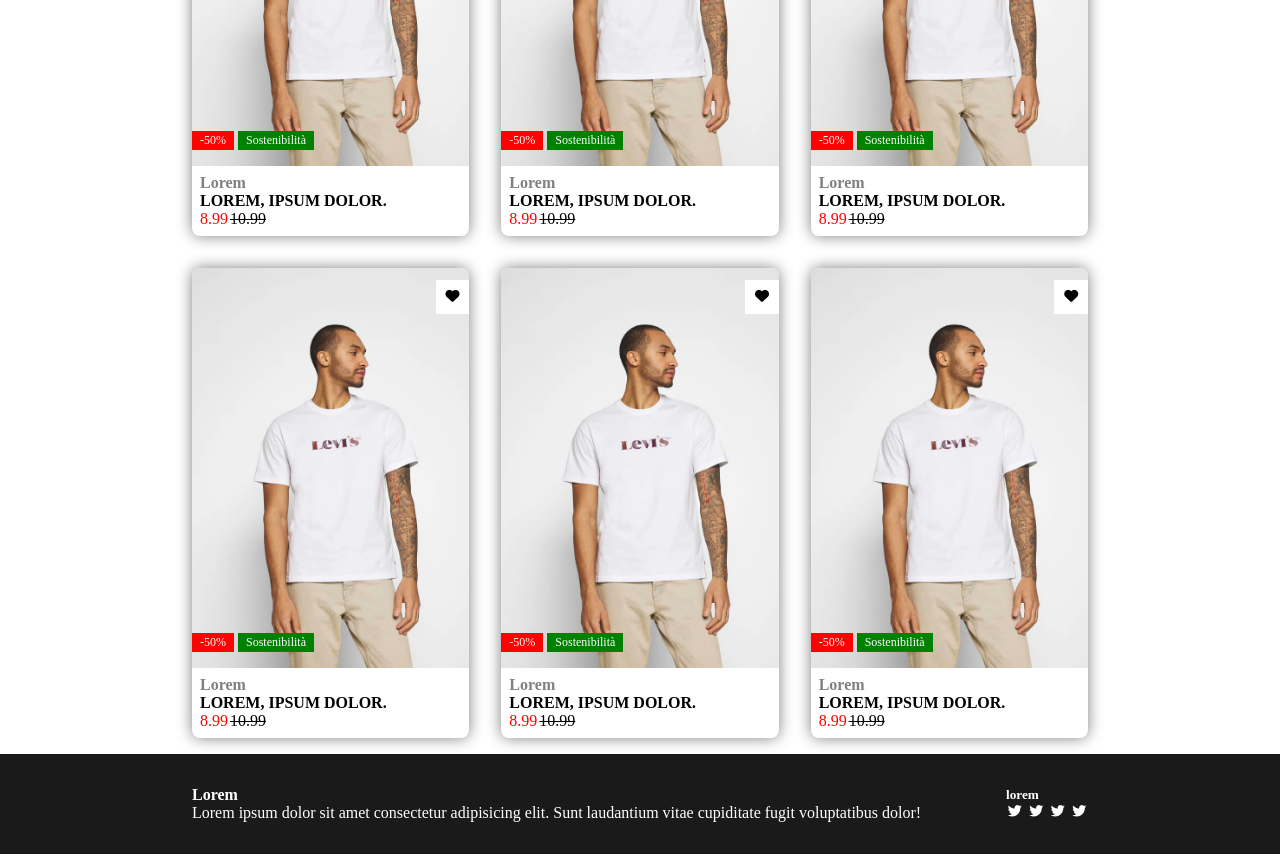
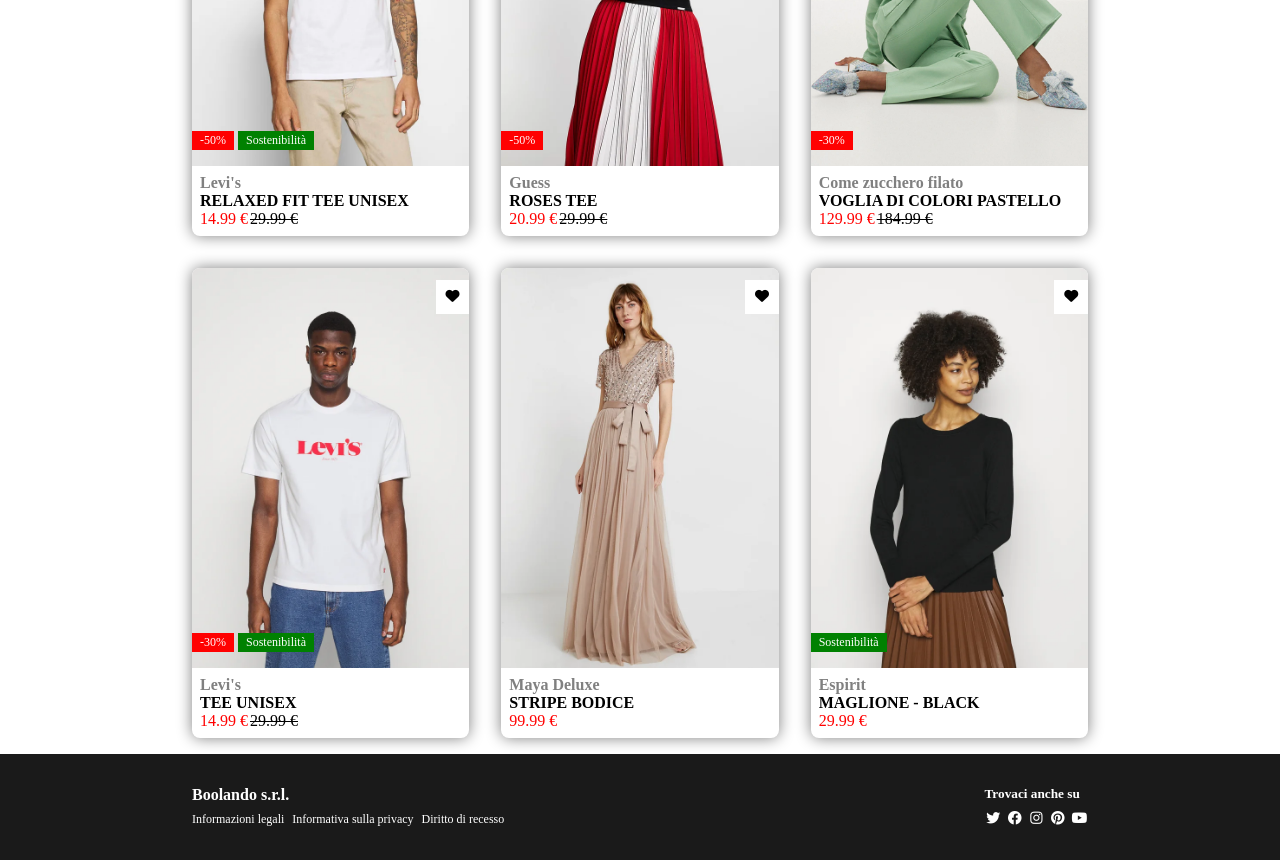
Before and after one commit to Iara1996/html-css-boolando, a plain HTML site: page index.html in a window 1280 px wide. Shown: the part 320-1180 px from the top of the page. Drawn offline with Linux system fonts and the light colour scheme.

Commit message:
Add content

```diff
--- a/index.html
+++ b/index.html
@@ -12,9 +12,9 @@
         <nav>
             <div class="container d_flex">
                 <ul class="left_menu">
-                    <li><a href="#">Lorem</a></li>
-                    <li><a href="#">Lorem</a></li>
-                    <li><a href="#">Lorem</a></li>
+                    <li><a href="#">Donna</a></li>
+                    <li><a href="#">Uomo</a></li>
+                    <li><a href="#">Bambini</a></li>
                 </ul>
                 <div class="logo text_center">
                     <img width= "150px" src="./img/boolean-logo.png" alt="Logo Boolando">
@@ -26,7 +26,6 @@
                 </ul>
             </div>
         </nav>
-
     </header>
     <main id="site_main">
         <div class="products">
@@ -46,12 +45,12 @@
                                 </div>
                             </div>
                             <div class="card_body">
-                                <strong>Lorem</strong>
-                                <h4>Lorem, ipsum dolor.</h4>
+                                <strong>Levi's</strong>
+                                <h4>RELAXED FIT TEE UNISEX</h4>
                                 <div class="pricing">
                                     <div class="pricing">
-                                        <div class="discounted">8.99</div>
-                                        <div class="full">10.99</div>
+                                        <div class="discounted">14.99 &euro;</div>
+                                        <div class="full">29.99 &euro;</div>
                                     </div>
                                 </div>
                             </div>
@@ -63,20 +62,19 @@
                                 <div class="like">
                                     <i class="fas fa-heart fa-sm fa-fw"></i>
                                 </div>
-                                <img class="top" src="./img/1.webp" alt="photo product">
-                                <img class="bottom" src="./img/1b.webp" alt="photo outfit">
+                                <img class="top" src="./img/2.webp" alt="photo product">
+                                <img class="bottom" src="./img/2b.webp" alt="photo outfit">
                                 <div class="badges">
                                     <div class="discount"> -50%</div>
-                                    <div class="category">Sostenibilità</div>
                                 </div>
                             </div>
                             <div class="card_body">
-                                <strong>Lorem</strong>
-                                <h4>Lorem, ipsum dolor.</h4>
+                                <strong>Guess</strong>
+                                <h4>ROSES TEE</h4>
                                 <div class="pricing">
                                     <div class="pricing">
-                                        <div class="discounted">8.99</div>
-                                        <div class="full">10.99</div>
+                                        <div class="discounted">20.99 &euro;</div>
+                                        <div class="full">29.99 &euro;</div>
                                     </div>
                                 </div>
                             </div>
@@ -87,20 +85,19 @@
                                 <div class="like">
                                     <i class="fas fa-heart fa-sm fa-fw"></i>
                                 </div>
-                                <img class="top" src="./img/1.webp" alt="photo product">
-                                <img class="bottom" src="./img/1b.webp" alt="photo outfit">
+                                <img class="top" src="./img/3.webp" alt="photo product">
+                                <img class="bottom" src="./img/3b.webp" alt="photo alternative color">
                                 <div class="badges">
-                                    <div class="discount"> -50%</div>
-                                    <div class="category">Sostenibilità</div>
+                                    <div class="discount"> -30%</div>
                                 </div>
                             </div>
                             <div class="card_body">
-                                <strong>Lorem</strong>
-                                <h4>Lorem, ipsum dolor.</h4>
+                                <strong>Come zucchero filato</strong>
+                                <h4>VOGLIA DI COLORI PASTELLO</h4>
                                 <div class="pricing">
                                     <div class="pricing">
-                                        <div class="discounted">8.99</div>
-                                        <div class="full">10.99</div>
+                                        <div class="discounted">129.99 &euro;</div>
+                                        <div class="full">184.99 &euro;</div>
                                     </div>
                                 </div>
                             </div>
@@ -111,20 +108,20 @@
                                 <div class="like">
                                     <i class="fas fa-heart fa-sm fa-fw"></i>
                                 </div>
-                                <img class="top" src="./img/1.webp" alt="photo product">
-                                <img class="bottom" src="./img/1b.webp" alt="photo outfit">
+                                <img class="top" src="./img/4.webp" alt="photo product">
+                                <img class="bottom" src="./img/4b.webp" alt="photo outfit">
                                 <div class="badges">
-                                    <div class="discount"> -50%</div>
+                                    <div class="discount"> -30%</div>
                                     <div class="category">Sostenibilità</div>
                                 </div>
                             </div>
                             <div class="card_body">
-                                <strong>Lorem</strong>
-                                <h4>Lorem, ipsum dolor.</h4>
+                                <strong>Levi's</strong>
+                                <h4>TEE UNISEX</h4>
                                 <div class="pricing">
                                     <div class="pricing">
-                                        <div class="discounted">8.99</div>
-                                        <div class="full">10.99</div>
+                                        <div class="discounted">14.99 &euro;</div>
+                                        <div class="full">29.99 &euro;</div>
                                     </div>
                                 </div>
                             </div>
@@ -134,20 +131,15 @@
                             <div class="images"> <div class="like">
                                 <i class="fas fa-heart fa-sm fa-fw"></i>
                             </div>
-                                <img class="top" src="./img/1.webp" alt="photo product">
-                                <img class="bottom" src="./img/1b.webp" alt="photo outfit">
-                                <div class="badges">
-                                    <div class="discount"> -50%</div>
-                                    <div class="category">Sostenibilità</div>
-                                </div>
+                                <img class="top" src="./img/5.webp" alt="photo product">
+                                <img class="bottom" src="./img/5b.webp" alt="photo outfit">
                             </div>
                             <div class="card_body">
-                                <strong>Lorem</strong>
-                                <h4>Lorem, ipsum dolor.</h4>
+                                <strong>Maya Deluxe</strong>
+                                <h4>STRIPE BODICE</h4>
                                 <div class="pricing">
                                     <div class="pricing">
-                                        <div class="discounted">8.99</div>
-                                        <div class="full">10.99</div>
+                                        <div class="discounted">99.99 &euro;</div>
                                     </div>
                                 </div>
                             </div>
@@ -158,20 +150,18 @@
                                 <div class="like">
                                     <i class="fas fa-heart fa-sm fa-fw"></i>
                                 </div>
-                                <img class="top" src="./img/1.webp" alt="photo product">
-                                <img class="bottom" src="./img/1b.webp" alt="photo outfit">
+                                <img class="top" src="./img/6.webp" alt="photo product">
+                                <img class="bottom" src="./img/6b.webp" alt="photo outfit">
                                 <div class="badges">
-                                    <div class="discount"> -50%</div>
                                     <div class="category">Sostenibilità</div>
                                 </div>
                             </div>
                             <div class="card_body">
-                                <strong>Lorem</strong>
-                                <h4>Lorem, ipsum dolor.</h4>
+                                <strong>Espirit</strong>
+                                <h4>MAGLIONE - BLACK</h4>
                                 <div class="pricing">
                                     <div class="pricing">
-                                        <div class="discounted">8.99</div>
-                                        <div class="full">10.99</div>
+                                        <div class="discounted">29.99 &euro;</div>
                                     </div>
                                 </div>
                             </div>
@@ -182,21 +172,26 @@
         </div>
     </main>
     <footer id="site_footer">
-        <div class="container d_flex justify_content_between align_items_center">
-            <div class="left">
-                <h4>Lorem</h4>
-                <p>Lorem ipsum dolor sit amet consectetur adipisicing elit. Sunt laudantium vitae cupiditate fugit voluptatibus dolor!</p>
+        <nav class="container d_flex justify_content_between">
+            <div>
+                <h4>Boolando s.r.l.</h4>
+                <ul class="left">
+                    <li><a href="#">Informazioni legali</a></li>
+                    <li><a href="#">Informativa sulla privacy</a></li>
+                    <li><a href="#">Diritto di recesso</a></li>
+                </ul>
             </div>
             <div class="right">
-                <h5>lorem</h5>
+                <h5>Trovaci anche su</h5>
                 <div class="social">
                     <i class="fab fa-twitter fa-sm fa-fw"></i>
-                    <i class="fab fa-twitter fa-sm fa-fw"></i>
-                    <i class="fab fa-twitter fa-sm fa-fw"></i>
-                    <i class="fab fa-twitter fa-sm fa-fw"></i>
+                    <i class="fab fa-facebook fa-sm fa-fw"></i>
+                    <i class="fab fa-instagram fa-sm fa-fw"></i>
+                    <i class="fab fa-pinterest fa-sm fa-fw"></i>
+                    <i class="fab fa-youtube fa-sm fa-fw"></i>
                 </div>
             </div>
-        </div>
+        </nav>
 
     </footer>
 
--- a/style.css
+++ b/style.css
@@ -45,7 +45,6 @@ img
 {
     max-width: 100%;
 }
-
 
 
 /* #endregion common */
@@ -263,5 +262,22 @@ ul.left_menu, .right_menu
 .social > i
 {
     padding: 0.5rem 0;
+    margin-top: 0.5rem;
 }
+
+ul.left
+{
+    list-style: none;
+    display: flex;
+    gap: 0.5rem;
+    font-size: 12px;
+    margin-top: 0.5rem;
+
+    & a
+    {
+        color: var(--bool-white);
+    }
+}
+
+
 /* #endregion footer */
```
